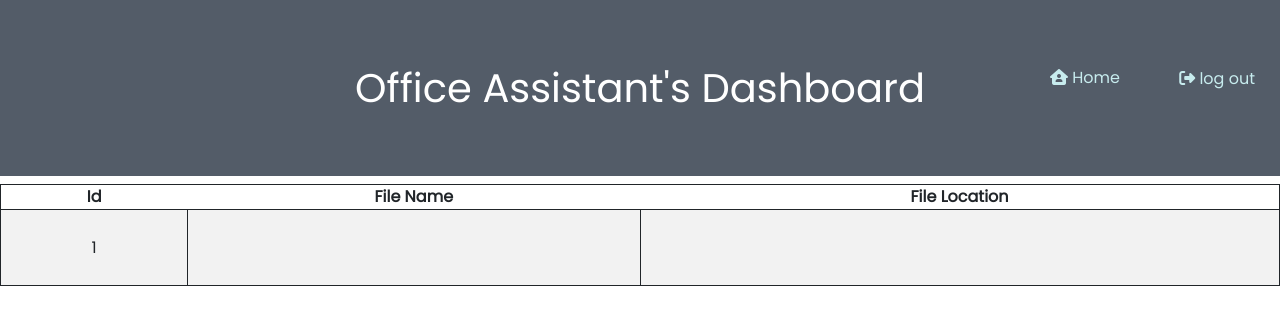
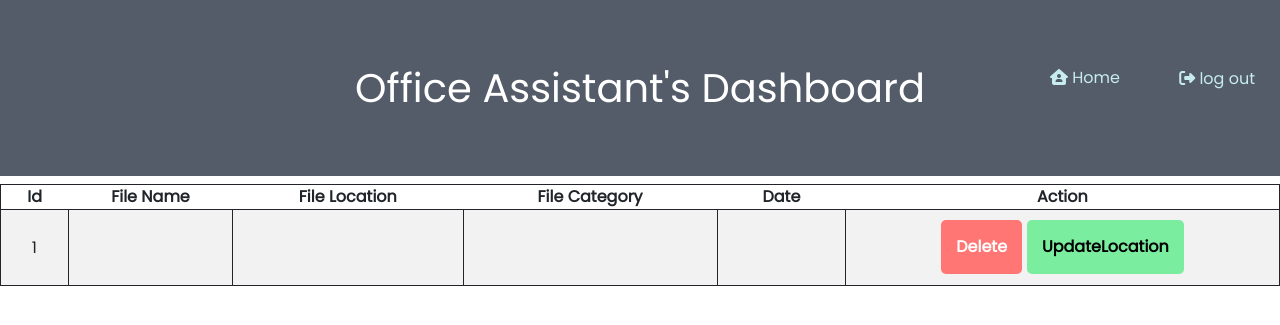
Before and after one commit to NaimurRahman-11/IITResourceManagement-3.0, a PHP site: page /searchFile.php in a window 1280 px wide. Shown: the top 325 px of the page. Run offline with PHP 8.4, Linux system fonts and the light colour scheme; tables that the repository leaves empty or names only in its code hold one stand-in row (values such as "Sample post"); data that the repository does not hold is empty; some libraries are stand-ins or nearby versions.

Commit message:
Updated search file

```diff
--- a/searchFile.php
+++ b/searchFile.php
@@ -26,6 +26,38 @@
     <a href="logInPage.html"><p class="log-out"><i class="fa-solid fa-right-from-bracket"></i> log out</p> </a>
   </div>
 
+  <form action="UpdateFileLocation.php" method="post">
+    <div class="modal fade" id="exampleModal3" tabindex="-1" aria-labelledby="exampleModalLabel" aria-hidden="true">
+      <div class="modal-dialog">
+        <div class="modal-content">
+          <div class="modal-header">
+
+            <button type="button" class="btn-close" data-bs-dismiss="modal" aria-label="Close"></button>
+          </div>
+          <div class="modal-body">
+
+          <div class="mb-3">
+                <label for="YourID" class="col-form-label">File ID:</label>
+                <input type="text" class="form-control" id="FileName" name="fileID">
+              </div>
+
+
+              <div class="mb-3">
+                <label for="YourID" class="col-form-label">Enter Updated File Location:</label>
+                <input type="text" class="form-control" id="FileLocation" name="FileLocation">
+              </div>
+
+
+          </div>
+          <div class="modal-footer">
+            <button type="button" class="btn btn-secondary" data-bs-dismiss="modal">Close</button>
+            <input type="submit" class="btn btn-primary" value="Update" name="Search" id="Search">
+          </div>
+        </div>
+      </div>
+    </div>
+   </form>
+
 
 <table>
 
@@ -33,6 +65,9 @@
   <th>Id</th>
   <th>File Name</th>
   <th>File Location</th>
+  <th>File Category</th>
+  <th>Date</th>
+  <th>Action</th>
 
 </tr>
 
@@ -57,12 +92,20 @@
           $id=$row['id'];
           $FileName=$row['FileName'];
           $FileLocation=$row['FileLocation'];
+          $FileCategory=$row['FileCategory'];
+          $Date=$row['Date'];
 
   ?>
           <tr>
               <td><?php echo $id; ?></td>
               <td><?php echo $FileName; ?> </td>
               <td><?php echo $FileLocation; ?></td>
+              <td><?php echo $FileCategory; ?></td>
+              <td><?php echo $Date; ?></td>
+              <td>
+                      <a href="DeleteFileInfo.php?fileId=<?php echo $id; ?>" class="delete-button">Delete</a>
+                      <a href="UpdateFileLocation.php?fileId=<?php echo $id; ?>" class="update-button" data-bs-toggle="modal" data-bs-target="#exampleModal3">UpdateLocation</a>
+                    </td>
           </tr>
 
   <?php
```
